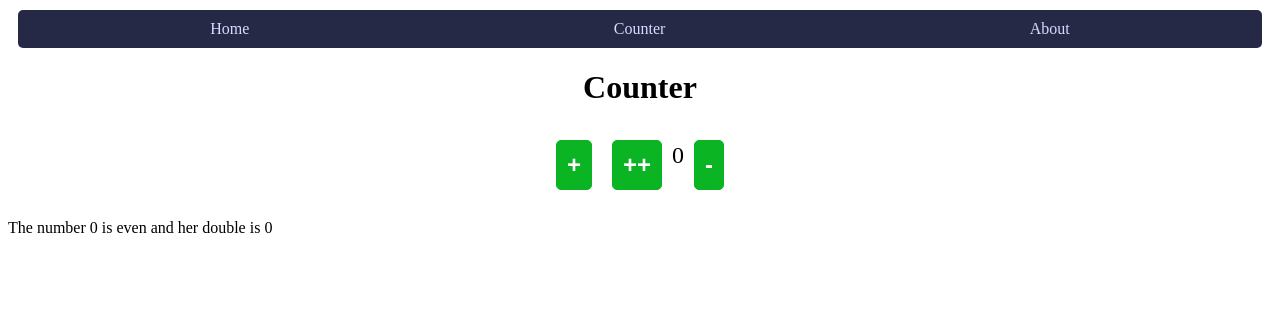
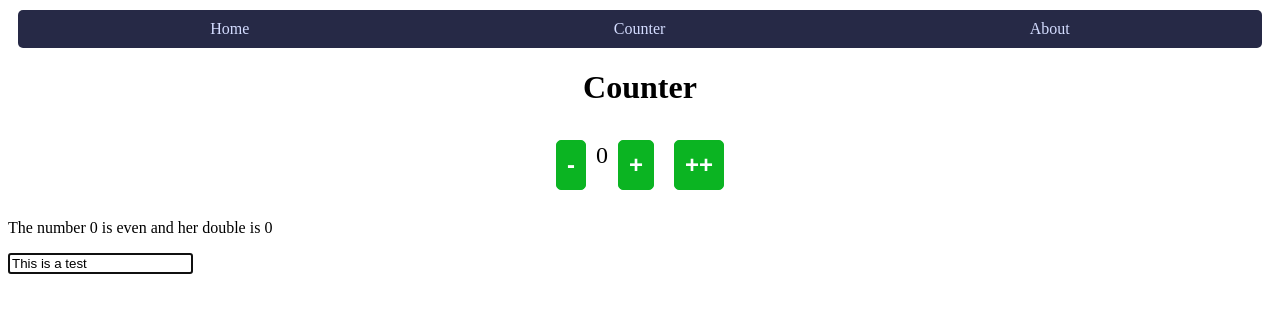
Before and after one commit to OusseynouMbaye/swimming-style, a Vue app: page /counter in a window 1280 px wide. Shown: the top 312 px of the page. Built offline with nearby package versions, Linux system fonts and the light colour scheme.

Commit message:
create my custom directive

```diff
--- a/src/components/CounterApp.vue
+++ b/src/components/CounterApp.vue
@@ -2,27 +2,31 @@
   <div>
     <h1>Counter</h1>
     <div class="counterDiv">
+      <button @click="counterStore.decrementCount">-</button>
+      <p>{{ counterStore.count }}</p>
       <button @click="counterStore.incrementCount($event)">+</button>
       <button @click="counterStore.incrementCountPlus2(2, $event)">++</button>
-      <p>{{ counterStore.count }}</p>
-      <button @click="counterStore.decrementCount">-</button>
     </div>
     <p>
       The number {{ counterStore.count }} is {{ counterStore.isOddOrEven }} and her double is
       {{ counterStore.doubleCount }}
     </p>
+
+    <!-- <input v-model="title" type="text" /> -->
   </div>
 </template>
 
 <script lang="ts" setup>
 import { useCounterStore } from '@/stores/counter'
+// hooks
 import { watch } from 'vue'
 
 const counterStore = useCounterStore()
+// const title = ref('Counter')
 
 watch(
   () => counterStore.count,
-  (newCount, oldCount) => {
+  (newCount) => {
     // console.log(`newCount: ${newCount}, oldCount: ${oldCount}`)
     if (newCount === 20) {
       alert('You have reached 20')
--- /dev/null
+++ b/src/directives/vAutofocus.ts
@@ -0,0 +1,6 @@
+export const vAutofocus = {
+  mounted(el: any) {
+    el.focus()
+    el.background = 'red'
+  }
+}
--- a/src/stores/counter.ts
+++ b/src/stores/counter.ts
@@ -5,6 +5,10 @@ export const useCounterStore = defineStore('counter', () => {
   const count = ref(0)
   const doubleCount = computed(() => count.value * 2)
   const isOddOrEven = computed(() => (count.value % 2 === 0 ? 'even' : 'odd'))
+
+  /*
+  Methods that mutate the store's state should be wrapped inside a `mutate` call.
+  */
   function incrementCount(e: MouseEvent) {
     // console.log(e)
     count.value++
--- a/src/views/AboutView.vue
+++ b/src/views/AboutView.vue
@@ -5,11 +5,14 @@
       <input v-if="data.title" v-model="data.title" type="text" />
     </div>
     <div>{{ dataTitle }}</div>
+    <textarea v-autofocus />
   </div>
 </template>
 
 <script lang="ts" setup>
 import { reactive } from 'vue'
+import { vAutofocus } from '@/directives/vAutofocus'
+
 // const title = ref('This is an about page')
 
 // Non-reactive dataTitle
--- a/src/views/CounterView.vue
+++ b/src/views/CounterView.vue
@@ -1,8 +1,58 @@
 <template>
   <Counter />
-  <div></div>
+  <div>
+    <input v-model="myTest" type="text" v-autofocus class="custom-input" />
+  </div>
 </template>
 
 <script lang="ts" setup>
+/*
+    Imports
+*/
 import Counter from '@/components/CounterApp.vue'
+import { ref, watch } from 'vue'
+
+import { vAutofocus } from '@/directives/vAutofocus'
+
+/*
+ref() : is a function that takes an initial value and returns a reactive and mutable ref object.
+*/
+const myTest = ref('This is a test')
+
+/*
+watch() : is a function that takes a source and a callback. The source can be a ref, reactive, computed, or a function that returns a value. The callback will be called whenever the source value changes.
+*/
+
+watch(myTest, (newValue, oldValue) => {
+  console.log('myTest changed from', oldValue, 'to', newValue)
+})
+
+/*
+Computed properties : are functions that return a value based on other reactive properties.
+*/
+
+/*
+Methods : are functions that can be called from the template.
+*/
+
+/*
+Directives : are a way for you to attach some behavior to an element in the DOM.
+
+const vAutofocus = {
+  mounted(el: any) {
+    el.focus()
+  }
+}*/
 </script>
+
+<style>
+/* .custom-input {
+  font-family: 'Segoe UI';
+  font-weight: bold;
+  font-size: 16px;
+  color: blue;
+  background-color: green;
+  height: 30px;
+  width: 200px;
+} */
+</style>
```
